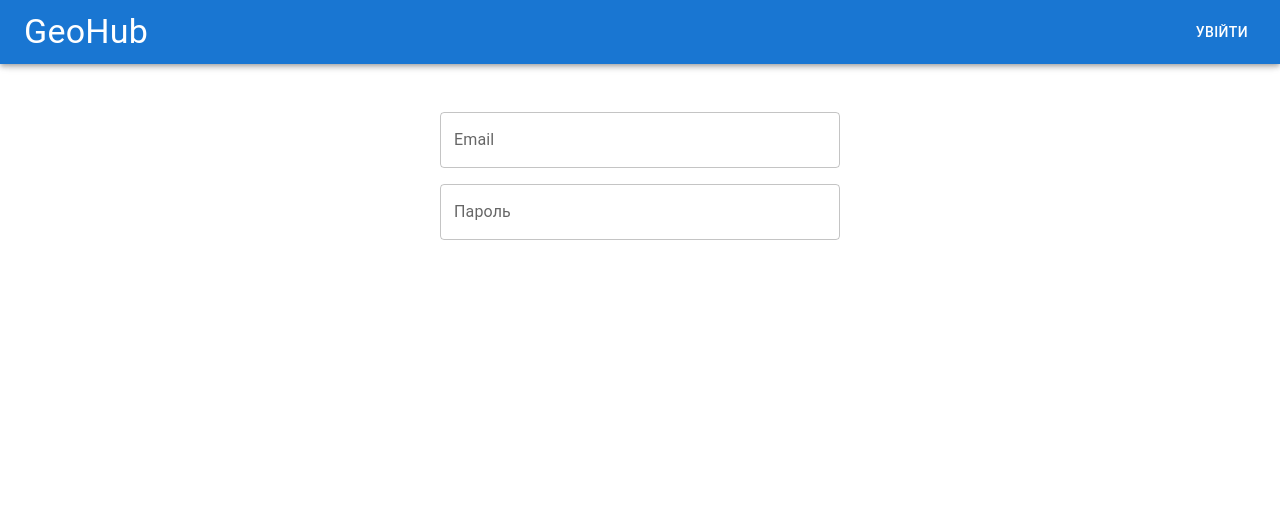
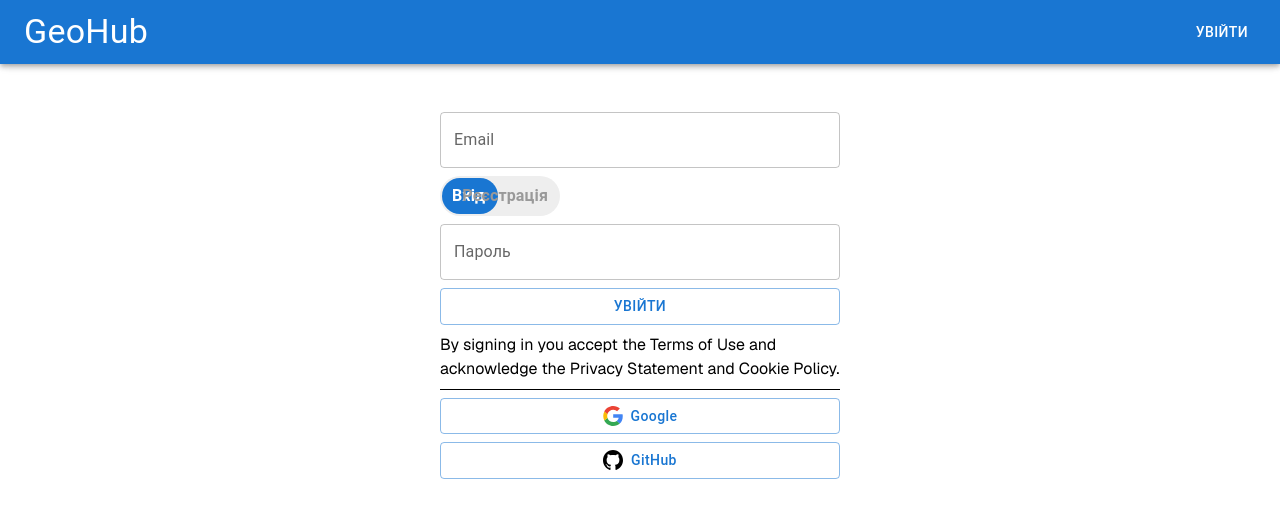
Before and after one commit to BlackFargo/GeoHub, a Next.js app: page /auth in a window 1280 px wide. Shown: the top 518 px of the page. Built offline with nearby package versions, Linux system fonts and the light colour scheme; no server answers; some icons are missing.

Commit message:
feat(authApi): add auth functions

```diff
--- a/src/app/ClientLayout.tsx
+++ b/src/app/ClientLayout.tsx
@@ -1,17 +1,29 @@
 'use client'
-import React from 'react'
+import React, { useEffect } from 'react'
 import { onAuthStateChanged } from 'firebase/auth'
 import { Header } from '@/widgets/header/Header'
-
+import theme from '@/theme/theme'
+import { ThemeProvider } from '@emotion/react'
+import { auth } from '@/firebase/firebaseConfig'
+import useAuthStore from '@/features/auth/model/useAuthStore'
 export default function ClientLayout({
 	children,
 }: {
 	children: React.ReactNode
 }) {
+	const { setUser } = useAuthStore()
+
+	useEffect(() => {
+		onAuthStateChanged(auth, currentUser => {
+			if (!currentUser) return
+			console.log(currentUser)
+			setUser(currentUser)
+		})
+	}, [])
 	return (
-		<>
+		<ThemeProvider theme={theme}>
 			<Header />
 			{children}
-		</>
+		</ThemeProvider>
 	)
 }
--- a/src/app/layout.tsx
+++ b/src/app/layout.tsx
@@ -19,7 +19,7 @@
 	children: React.ReactNode
 }>) {
 	return (
-		<html lang='en'>
+		<html lang='uk'>
 			<body className={`${geistSans.className} antialiased`}>
 				<ClientLayout>{children}</ClientLayout>
 			</body>
--- a/src/features/auth/model/useAuthStore.tsx
+++ b/src/features/auth/model/useAuthStore.tsx
@@ -1,3 +1,4 @@
+import React from 'react'
 import { create } from 'zustand'
 import { registerUserWithEmailAndPassword } from '../api/authApi'
 import type { UserParams } from '../types'
@@ -8,7 +9,8 @@
 }
 
 interface AuthActions {
-	register: (params: UserParams) => Promise<void>
+	registerUserWithEmail: (params: UserParams) => Promise<void>
+	setUser: (user: any) => void
 }
 
 const initialState: IInitialState = {
@@ -18,7 +20,10 @@
 
 const useAuthStore = create<IInitialState & AuthActions>(set => ({
 	...initialState,
-	register: async ({ email, password, username }: UserParams) => {
+	setUser: user => {
+		set({ user, status: 'success' })
+	},
+	registerUserWithEmail: async ({ email, password, username }: UserParams) => {
 		set({ status: 'loading' })
 		try {
 			const user = await registerUserWithEmailAndPassword({
--- a/src/features/auth/ui/form/AuthForm.tsx
+++ b/src/features/auth/ui/form/AuthForm.tsx
@@ -1,15 +1,37 @@
-import { Box, TextField } from '@mui/material'
+'use client'
+import { Box, Button, TextField, Typography } from '@mui/material'
 import { useForm } from 'react-hook-form'
+import { z } from 'zod'
+import { zodResolver } from '@hookform/resolvers/zod'
+import googleIcon from '../../../../shared/assets/icons/google.png'
+import Image from 'next/image'
+import { useEffect, useState } from 'react'
+import useAuthStore from '../../model/useAuthStore'
+import AuthToggle from './qwe'
 
+const schema = z.object({
+	email: z
+		.string()
+		.min(1, 'Email обовязковий')
+		.email('Введіть коректний email'),
+	password: z.string().min(8, 'Мінімум 8 символів'),
+})
+type FormData = z.infer<typeof schema>
 export function AuthForm() {
+	const { registerUserWithEmail, status } = useAuthStore()
+
 	const {
 		register,
 		formState: { errors },
 		handleSubmit,
-	} = useForm<FormData>()
+	} = useForm<FormData>({ resolver: zodResolver(schema) })
+	const [authType, setAuthType] = useState(true)
 
-	const onSubmit = data => {
-		console.log(data)
+	const onSubmit = async (data: FormData) => {
+		const response = await registerUserWithEmail({
+			email: data.email,
+			password: data.password,
+		})
 	}
 
 	return (
@@ -23,27 +45,118 @@
 				mt: 4,
 				display: 'flex',
 				flexDirection: 'column',
-				gap: 2,
+				gap: 1,
 			}}
+			onSubmit={handleSubmit(onSubmit)}
 		>
 			<TextField
 				label='Email'
 				variant='outlined'
-				// {...register('email')}
-				// error={!!errors.email}
-				// helperText={errors.email?.message}
+				{...register('email')}
+				error={!!errors.email}
+				helperText={errors.email?.message}
 				fullWidth
 			/>
-
+			<AuthToggle />
 			<TextField
 				label='Пароль'
 				variant='outlined'
 				type='password'
-				// {...register('password')}
-				// error={!!errors.password}
-				// helperText={errors.password?.message}
+				{...register('password')}
+				error={!!errors.password}
+				helperText={errors.password?.message}
 				fullWidth
 			/>
+			{/* {status && <p>{status}</p>} */}
+			<Button variant='outlined' type='submit'>
+				Увійти
+			</Button>
+			<p>
+				By signing in you accept the Terms of Use and acknowledge the Privacy
+				Statement and Cookie Policy.
+			</p>
+
+			{status !== null && typeof status === 'object' && 'error' in status && (
+				<p>{status.error}</p>
+			)}
+			<hr />
+			<Button
+				variant='outlined'
+				sx={{
+					textTransform: 'none',
+					display: 'flex',
+					columnGap: '8px',
+					alignItems: 'center',
+				}}
+			>
+				<svg
+					width='20px'
+					height='20px'
+					viewBox='-3 0 262 262'
+					xmlns='http://www.w3.org/2000/svg'
+					preserveAspectRatio='xMidYMid'
+				>
+					<path
+						d='M255.878 133.451c0-10.734-.871-18.567-2.756-26.69H130.55v48.448h71.947c-1.45 12.04-9.283 30.172-26.69 42.356l-.244 1.622 38.755 30.023 2.685.268c24.659-22.774 38.875-56.282 38.875-96.027'
+						fill='#4285F4'
+					/>
+					<path
+						d='M130.55 261.1c35.248 0 64.839-11.605 86.453-31.622l-41.196-31.913c-11.024 7.688-25.82 13.055-45.257 13.055-34.523 0-63.824-22.773-74.269-54.25l-1.531.13-40.298 31.187-.527 1.465C35.393 231.798 79.49 261.1 130.55 261.1'
+						fill='#34A853'
+					/>
+					<path
+						d='M56.281 156.37c-2.756-8.123-4.351-16.827-4.351-25.82 0-8.994 1.595-17.697 4.206-25.82l-.073-1.73L15.26 71.312l-1.335.635C5.077 89.644 0 109.517 0 130.55s5.077 40.905 13.925 58.602l42.356-32.782'
+						fill='#FBBC05'
+					/>
+					<path
+						d='M130.55 50.479c24.514 0 41.05 10.589 50.479 19.438l36.844-35.974C195.245 12.91 165.798 0 130.55 0 79.49 0 35.393 29.301 13.925 71.947l42.211 32.783c10.59-31.477 39.891-54.251 74.414-54.251'
+						fill='#EB4335'
+					/>
+				</svg>
+				Google
+			</Button>
+			<Button
+				variant='outlined'
+				sx={{
+					textTransform: 'none',
+					display: 'flex',
+					columnGap: '8px',
+					alignItems: 'center',
+				}}
+			>
+				<svg
+					width='20px'
+					height='20px'
+					viewBox='0 0 20 20'
+					version='1.1'
+					xmlns='http://www.w3.org/2000/svg'
+				>
+					<title>github [#142]</title>
+					<desc>Created with Sketch.</desc>
+					<defs></defs>
+					<g
+						id='Page-1'
+						stroke='none'
+						stroke-width='1'
+						fill='none'
+						fill-rule='evenodd'
+					>
+						<g
+							id='Dribbble-Light-Preview'
+							transform='translate(-140.000000, -7559.000000)'
+							fill='#000000'
+						>
+							<g id='icons' transform='translate(56.000000, 160.000000)'>
+								<path
+									d='M94,7399 C99.523,7399 104,7403.59 104,7409.253 C104,7413.782 101.138,7417.624 97.167,7418.981 C96.66,7419.082 96.48,7418.762 96.48,7418.489 C96.48,7418.151 96.492,7417.047 96.492,7415.675 C96.492,7414.719 96.172,7414.095 95.813,7413.777 C98.04,7413.523 100.38,7412.656 100.38,7408.718 C100.38,7407.598 99.992,7406.684 99.35,7405.966 C99.454,7405.707 99.797,7404.664 99.252,7403.252 C99.252,7403.252 98.414,7402.977 96.505,7404.303 C95.706,7404.076 94.85,7403.962 94,7403.958 C93.15,7403.962 92.295,7404.076 91.497,7404.303 C89.586,7402.977 88.746,7403.252 88.746,7403.252 C88.203,7404.664 88.546,7405.707 88.649,7405.966 C88.01,7406.684 87.619,7407.598 87.619,7408.718 C87.619,7412.646 89.954,7413.526 92.175,7413.785 C91.889,7414.041 91.63,7414.493 91.54,7415.156 C90.97,7415.418 89.522,7415.871 88.63,7414.304 C88.63,7414.304 88.101,7413.319 87.097,7413.247 C87.097,7413.247 86.122,7413.234 87.029,7413.87 C87.029,7413.87 87.684,7414.185 88.139,7415.37 C88.139,7415.37 88.726,7417.2 91.508,7416.58 C91.513,7417.437 91.522,7418.245 91.522,7418.489 C91.522,7418.76 91.338,7419.077 90.839,7418.982 C86.865,7417.627 84,7413.783 84,7409.253 C84,7403.59 88.478,7399 94,7399'
+									id='github-[#142]'
+								></path>
+							</g>
+						</g>
+					</g>
+				</svg>
+				GitHub
+			</Button>
 		</Box>
 	)
 }
--- /dev/null
+++ b/src/features/auth/ui/form/qwe.tsx
@@ -0,0 +1,62 @@
+import React, { useState } from 'react'
+import { Box, Typography } from '@mui/material'
+
+export default function AuthToggle() {
+	const [isRegister, setIsRegister] = useState(false)
+
+	return (
+		<Box
+			onClick={() => setIsRegister(!isRegister)}
+			sx={{
+				width: 120,
+				height: 40,
+				borderRadius: 20,
+				backgroundColor: '#eee',
+				cursor: 'pointer',
+				position: 'relative',
+				userSelect: 'none',
+			}}
+		>
+			<Box
+				sx={{
+					position: 'absolute',
+					top: 2,
+					left: isRegister ? 62 : 2,
+					width: 56,
+					height: 36,
+					borderRadius: 20,
+					backgroundColor: '#1976d2',
+					transition: 'left 0.3s ease',
+				}}
+			/>
+			<Typography
+				sx={{
+					position: 'absolute',
+					top: '50%',
+					left: 12,
+					transform: 'translateY(-50%)',
+					color: isRegister ? '#999' : '#fff',
+					fontWeight: 'bold',
+					pointerEvents: 'none',
+					userSelect: 'none',
+				}}
+			>
+				Вхід
+			</Typography>
+			<Typography
+				sx={{
+					position: 'absolute',
+					top: '50%',
+					right: 12,
+					transform: 'translateY(-50%)',
+					color: isRegister ? '#fff' : '#999',
+					fontWeight: 'bold',
+					pointerEvents: 'none',
+					userSelect: 'none',
+				}}
+			>
+				Реєстрація
+			</Typography>
+		</Box>
+	)
+}
--- a/src/firebase/firebaseConfig.tsx
+++ b/src/firebase/firebaseConfig.tsx
@@ -1,6 +1,7 @@
+// import { getAnalytics } from 'firebase/analytics'
 import { initializeApp } from 'firebase/app'
-import { getAnalytics } from 'firebase/analytics'
 import { getAuth } from 'firebase/auth'
+import { GoogleAuthProvider, GithubAuthProvider } from 'firebase/auth'
 import { getFirestore } from 'firebase/firestore'
 
 const firebaseConfig = {
@@ -16,5 +17,7 @@
 const app = initializeApp(firebaseConfig)
 export const auth = getAuth(app)
 export const db = getFirestore(app)
+export const googleProvider = new GoogleAuthProvider()
+export const gitHubProvider = new GithubAuthProvider()
 
-const analytics = getAnalytics(app)
+// const analytics = getAnalytics(app)
--- /dev/null
+++ b/src/shared/utils/create-emotion-cache.ts
@@ -0,0 +1,6 @@
+'use client'
+import createCache from '@emotion/cache'
+
+export const createEmotionCache = () => {
+	return createCache({ key: 'css', prepend: true })
+}
--- /dev/null
+++ b/src/theme/muiThemeRegistry.tsx
@@ -0,0 +1,23 @@
+'use client'
+
+import { CacheProvider } from '@emotion/react'
+import { CssBaseline, ThemeProvider } from '@mui/material'
+import { createEmotionCache } from '@/shared/utils/create-emotion-cache'
+import theme from './theme'
+
+const clientSideEmotionCache = createEmotionCache()
+
+export default function MuiThemeRegistry({
+	children,
+}: {
+	children: React.ReactNode
+}) {
+	return (
+		<CacheProvider value={clientSideEmotionCache}>
+			<ThemeProvider theme={theme}>
+				<CssBaseline />
+				{children}
+			</ThemeProvider>
+		</CacheProvider>
+	)
+}
--- /dev/null
+++ b/src/theme/theme.ts
@@ -0,0 +1,11 @@
+import { createTheme } from '@mui/material/styles'
+
+const theme = createTheme({
+	palette: {
+		primary: {
+			main: '#1976d2',
+		},
+	},
+})
+
+export default theme
```
Also changed, not shown: src/features/auth/api/authApi.tsx (+99 -13 lines), src/shared/assets/icons/google.png (added).
